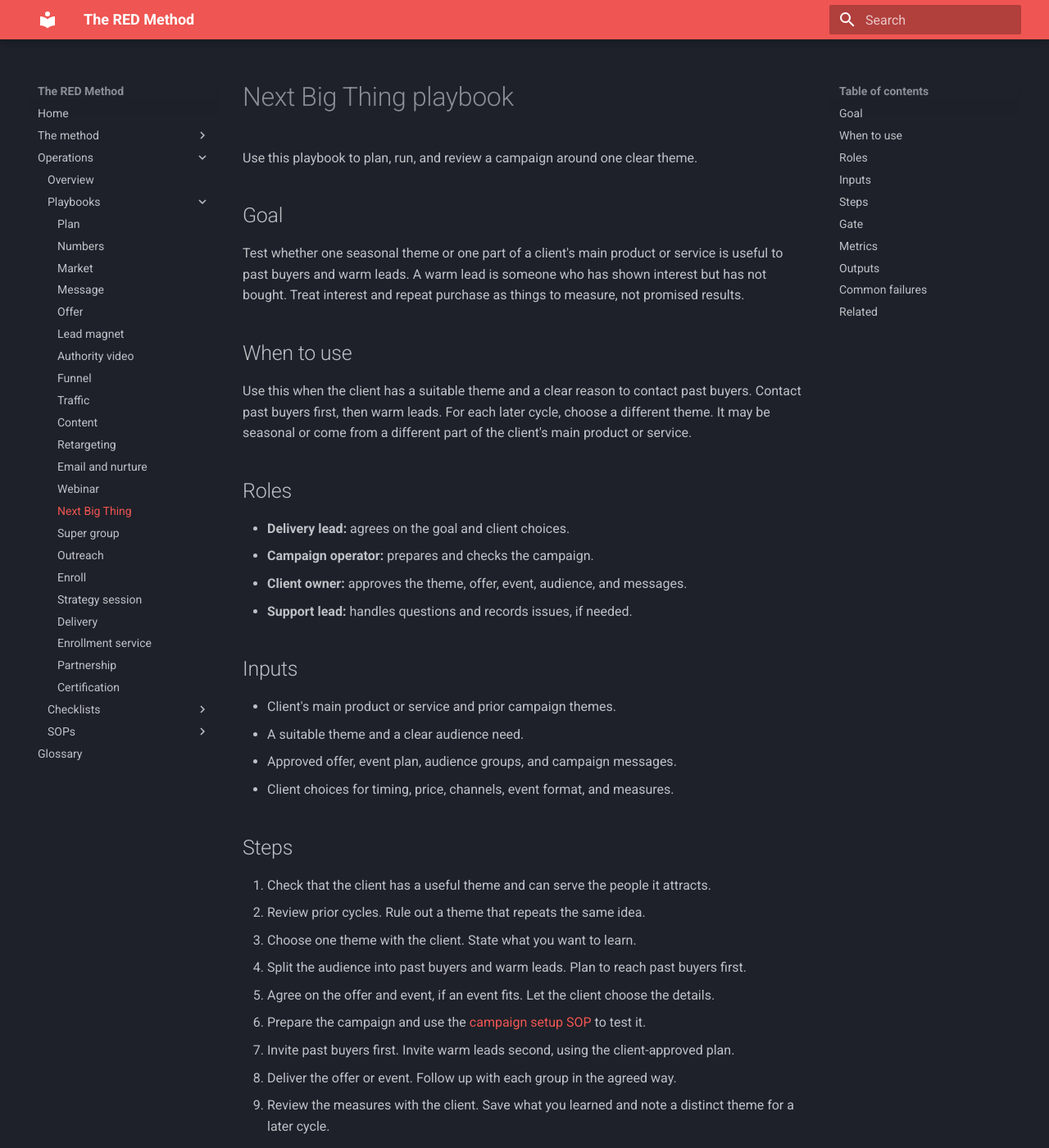
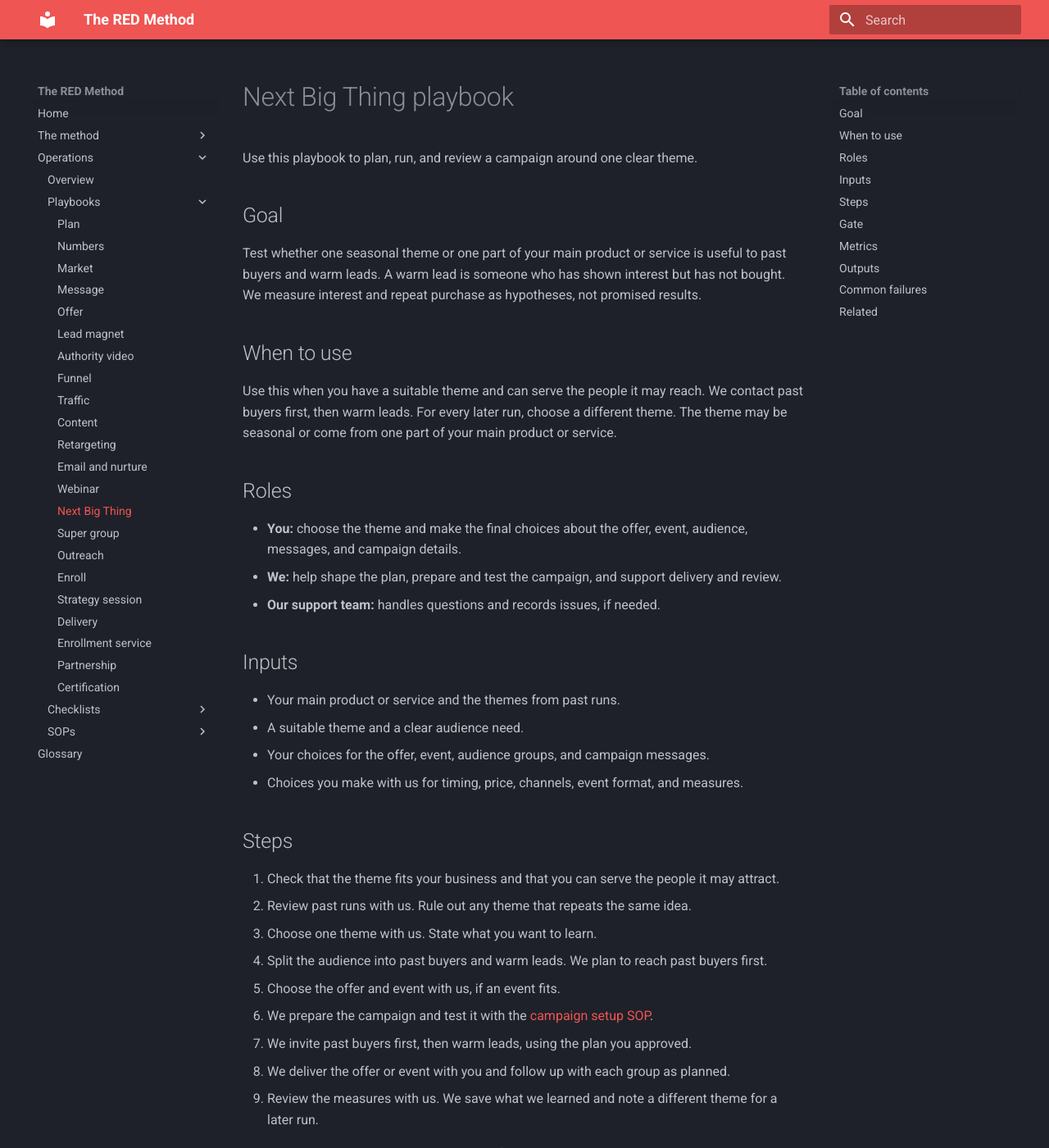
Before and after one commit to redrhino-online/red-canon, an MkDocs documentation site: the page built from docs/ops/playbooks/next-big-thing.md, in a window 1280 px wide and 1400 px high. Shown: the whole window at 82% size. Built offline with MkDocs 1.6.1 and Material for MkDocs 9.7.7, drawn with Linux system fonts in a browser that asks for light colours; some of the changed text lies outside the part shown.

Commit message:
docs(ops): write Next Big Thing for clients

```diff
--- a/docs/ops/playbooks/next-big-thing.md
+++ b/docs/ops/playbooks/next-big-thing.md
@@ -4,37 +4,36 @@ Use this playbook to plan, run, and review a campaign around one clear theme.
 
 ## Goal
 
-Test whether one seasonal theme or one part of a client's main product or service is useful to past buyers and warm leads. A warm lead is someone who has shown interest but has not bought. Treat interest and repeat purchase as things to measure, not promised results.
+Test whether one seasonal theme or one part of your main product or service is useful to past buyers and warm leads. A warm lead is someone who has shown interest but has not bought. We measure interest and repeat purchase as hypotheses, not promised results.
 
 ## When to use
 
-Use this when the client has a suitable theme and a clear reason to contact past buyers. Contact past buyers first, then warm leads. For each later cycle, choose a different theme. It may be seasonal or come from a different part of the client's main product or service.
+Use this when you have a suitable theme and can serve the people it may reach. We contact past buyers first, then warm leads. For every later run, choose a different theme. The theme may be seasonal or come from one part of your main product or service.
 
 ## Roles
 
-- **Delivery lead:** agrees on the goal and client choices.
-- **Campaign operator:** prepares and checks the campaign.
-- **Client owner:** approves the theme, offer, event, audience, and messages.
-- **Support lead:** handles questions and records issues, if needed.
+- **You:** choose the theme and make the final choices about the offer, event, audience, messages, and campaign details.
+- **We:** help shape the plan, prepare and test the campaign, and support delivery and review.
+- **Our support team:** handles questions and records issues, if needed.
 
 ## Inputs
 
-- Client's main product or service and prior campaign themes.
+- Your main product or service and the themes from past runs.
 - A suitable theme and a clear audience need.
-- Approved offer, event plan, audience groups, and campaign messages.
-- Client choices for timing, price, channels, event format, and measures.
+- Your choices for the offer, event, audience groups, and campaign messages.
+- Choices you make with us for timing, price, channels, event format, and measures.
 
 ## Steps
 
-1. Check that the client has a useful theme and can serve the people it attracts.
-2. Review prior cycles. Rule out a theme that repeats the same idea.
-3. Choose one theme with the client. State what you want to learn.
-4. Split the audience into past buyers and warm leads. Plan to reach past buyers first.
-5. Agree on the offer and event, if an event fits. Let the client choose the details.
-6. Prepare the campaign and use the [campaign setup SOP](../sops/next-big-thing-campaign.md) to test it.
-7. Invite past buyers first. Invite warm leads second, using the client-approved plan.
-8. Deliver the offer or event. Follow up with each group in the agreed way.
-9. Review the measures with the client. Save what you learned and note a distinct theme for a later cycle.
+1. Check that the theme fits your business and that you can serve the people it may attract.
+2. Review past runs with us. Rule out any theme that repeats the same idea.
+3. Choose one theme with us. State what you want to learn.
+4. Split the audience into past buyers and warm leads. We plan to reach past buyers first.
+5. Choose the offer and event with us, if an event fits.
+6. We prepare the campaign and test it with the [campaign setup SOP](../sops/next-big-thing-campaign.md).
+7. We invite past buyers first, then warm leads, using the plan you approved.
+8. We deliver the offer or event with you and follow up with each group as planned.
+9. Review the measures with us. We save what we learned and note a different theme for a later run.
 
 This diagram shows how each cycle moves from a theme to a review.
 
@@ -47,26 +46,26 @@ flowchart LR
 
 ## Gate
 
-Do not send invites until the client approves the audience groups, offer, event plan, messages, timing, channels, and readiness test. Confirm that past buyers come first and that the theme differs from prior cycles.
+You approve the audience groups, offer, event plan, messages, timing, channels, and readiness test before we send invites. Confirm that past buyers come first and that the theme differs from past runs.
 
 ## Metrics
 
-Choose measures with the client. Possible measures include replies, sign-ups, attendance, sales, repeat purchases, and feedback. Compare results by audience group. Do not treat one result as proof that all future themes will work.
+Choose measures with us. Possible measures include replies, sign-ups, attendance, sales, repeat purchases, and feedback. Compare results by audience group. One result does not prove that future themes will work.
 
 ## Outputs
 
-- Approved campaign plan and readiness check.
+- Campaign plan and readiness check approved by you.
 - Delivery and follow-up record.
 - Review of results and learning.
-- A note of prior themes to guide a distinct later cycle.
+- A record of past themes to guide a different later run.
 
 ## Common failures
 
-- **Same theme again:** compare the idea, not just its name, with past cycles.
+- **Same theme again:** compare the idea, not just its name, with past runs.
 - **Past buyers are missed:** plan their invite before warm-lead outreach.
 - **The plan assumes a sale:** set learning goals and measures, not promises.
-- **Details are chosen too soon:** leave timing, price, channels, event format, and targets to the client.
-- **No follow-up or review:** name an owner and schedule both with the client.
+- **Details are chosen too soon:** choose timing, price, channels, event format, and targets with us for each run.
+- **No follow-up or review:** set an owner and plan both with us.
 
 ## Related
 
```
Also changed, not shown: docs/ops/checklists/next-big-thing.md (+15 -14 lines), docs/ops/index.md (+1 -1 lines), docs/ops/sops/next-big-thing-campaign.md (+21 -22 lines), internal/next-big-thing-spec.md (+17 -8 lines).
